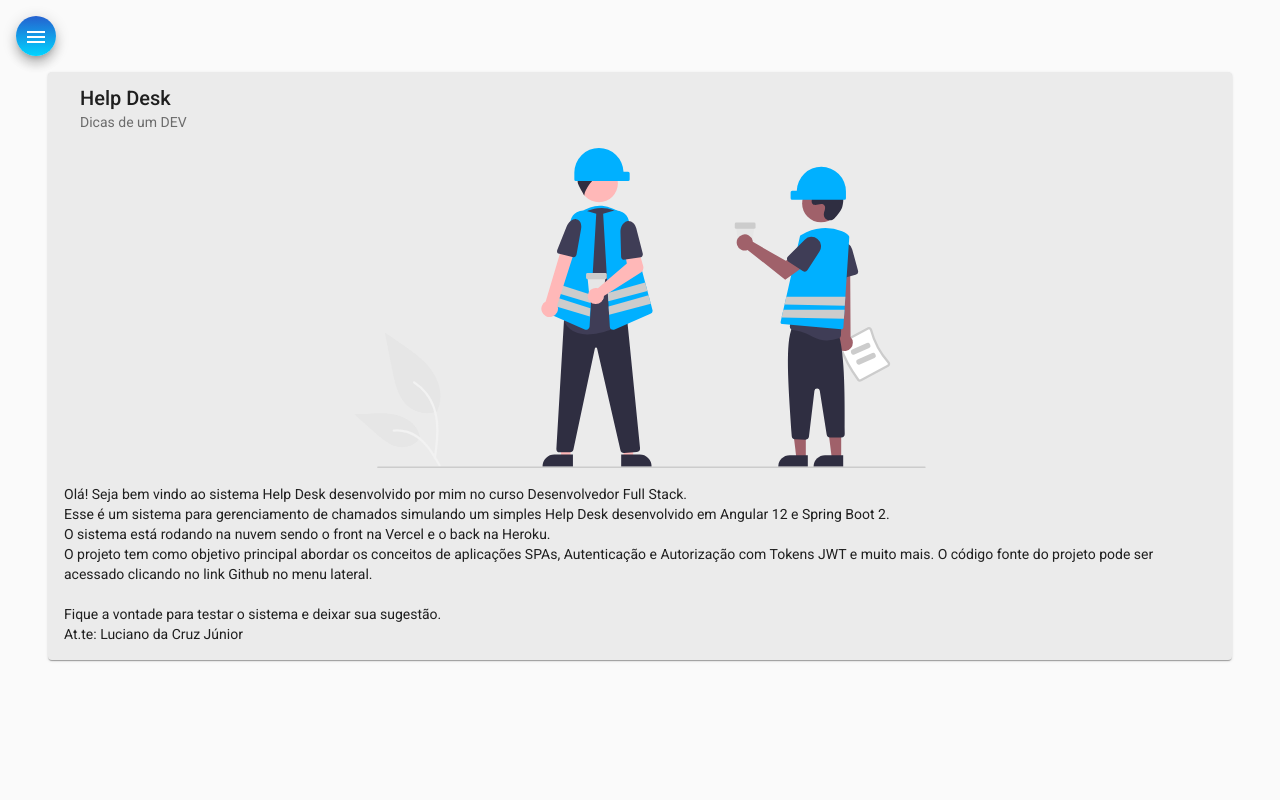
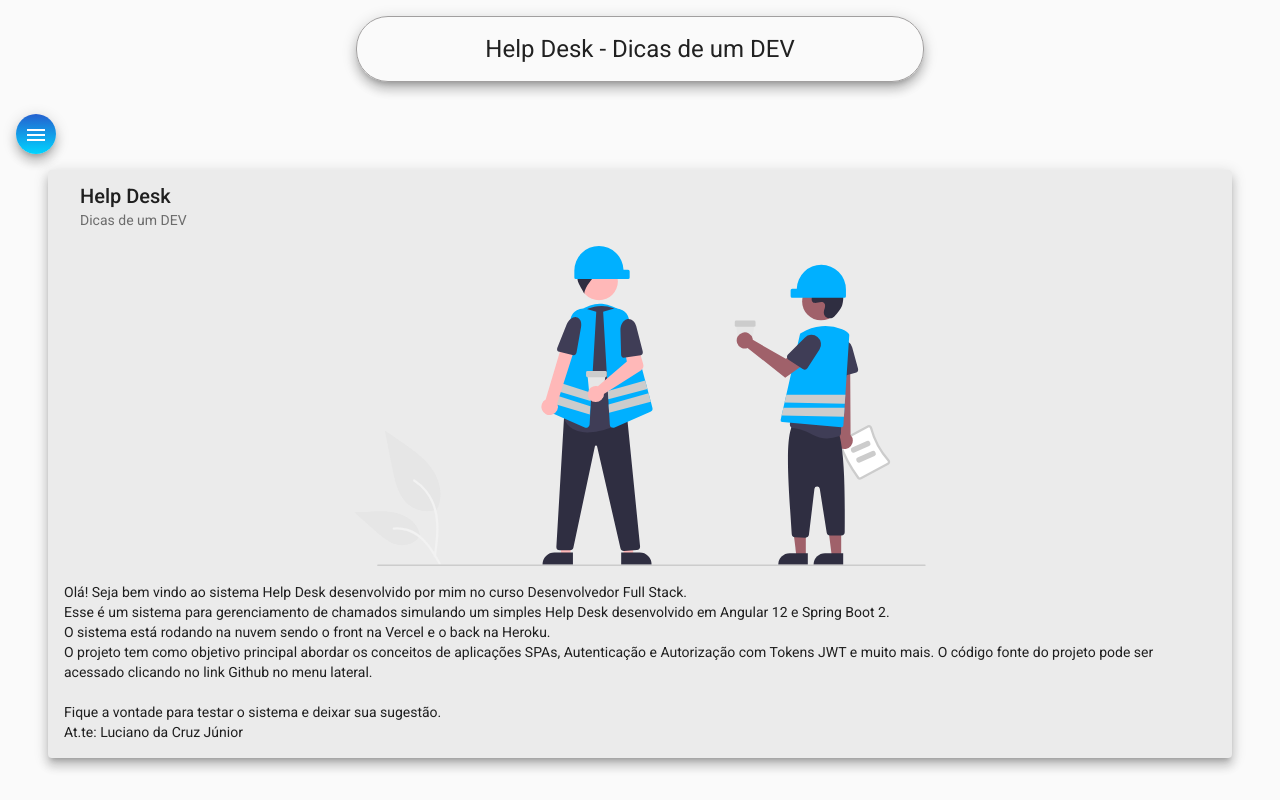
Before and after one commit to luciano-da-cruz-jr/Helpdesk-Angular-Java-Front, an Angular app: page /home in a window 1280 px wide. Built offline with nearby package versions, Linux system fonts and the light colour scheme.

Commit message:
HTML e CSS para componente HEADER criado 34 V2

```diff
--- a/package.json
+++ b/package.json
@@ -19,6 +19,7 @@
     "@angular/platform-browser": "~12.0.3",
     "@angular/platform-browser-dynamic": "~12.0.3",
     "@angular/router": "~12.0.3",
+    "ngx-toastr": "^14.0.0",
     "rxjs": "~6.6.0",
     "tslib": "^2.1.0",
     "zone.js": "~0.11.4"
--- a/src/app/components/header/header.component.css
+++ b/src/app/components/header/header.component.css
@@ -0,0 +1,12 @@
+.container {
+    display: flex;
+    align-items: center;
+    justify-content: center;
+ }
+
+ h1 {
+    margin-top: 1rem;
+    border: 1px solid rgb(161, 159, 159);
+    padding: 1rem 10%;
+    border-radius: 2rem;
+ }
--- a/src/app/components/header/header.component.html
+++ b/src/app/components/header/header.component.html
@@ -1 +1,3 @@
-<p>header works!</p>
+<div class="container">
+    <h1 class="mat-elevation-z8">Help Desk - Dicas de um DEV</h1>
+</div>
--- a/src/app/components/home/home.component.html
+++ b/src/app/components/home/home.component.html
@@ -1,4 +1,4 @@
-<mat-card class="card">
+<mat-card class="card mat-elevation-z8">
     <mat-card-header>
 
       <mat-card-title>Help Desk</mat-card-title>
--- a/src/app/components/nav/nav.component.html
+++ b/src/app/components/nav/nav.component.html
@@ -26,6 +26,7 @@
     </mat-drawer>
 
     <div class="sidenav-content">
+      <app-header></app-header>
        <button class="menu mat-elevation-z8" (click)="drawer.toggle()" mat-icon-button>
           <mat-icon>menu</mat-icon>
        </button>
--- a/src/styles.css
+++ b/src/styles.css
@@ -1,4 +1,9 @@
 /* You can add global styles to this file, and also import other style files */
 
+@import '../node_modules/ngx-toastr/toastr.css';
 html, body { height: 100%; }
 body { margin: 0; font-family: Roboto, "Helvetica Neue", sans-serif; }
+
+.mat-elevation-z8 {
+	box-shadow: 0px 5px 5px -3px rgba(0, 0, 0, 0.2), 0px 8px 10px 1px rgba(0, 0, 0, 0.14), 0px 3px 14px 2px rgba(0, 0, 0, 0.12)
+}
```
Also changed, not shown: src/app/components/home/home.component.css (line endings or trailing spaces), src/app/components/nav/nav.component.css (line endings or trailing spaces), 1 other file (tests, documents, lock files or other folders).
